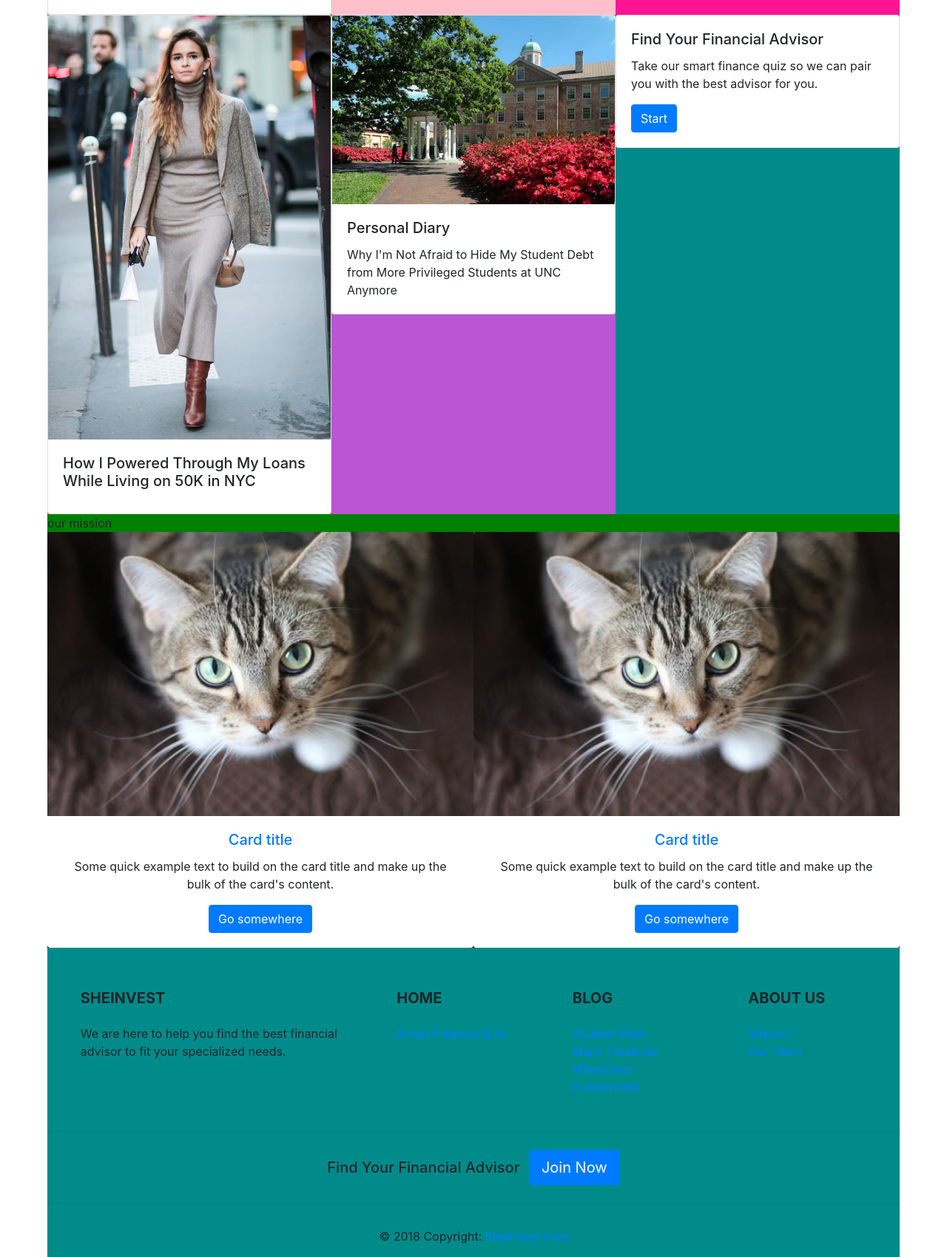
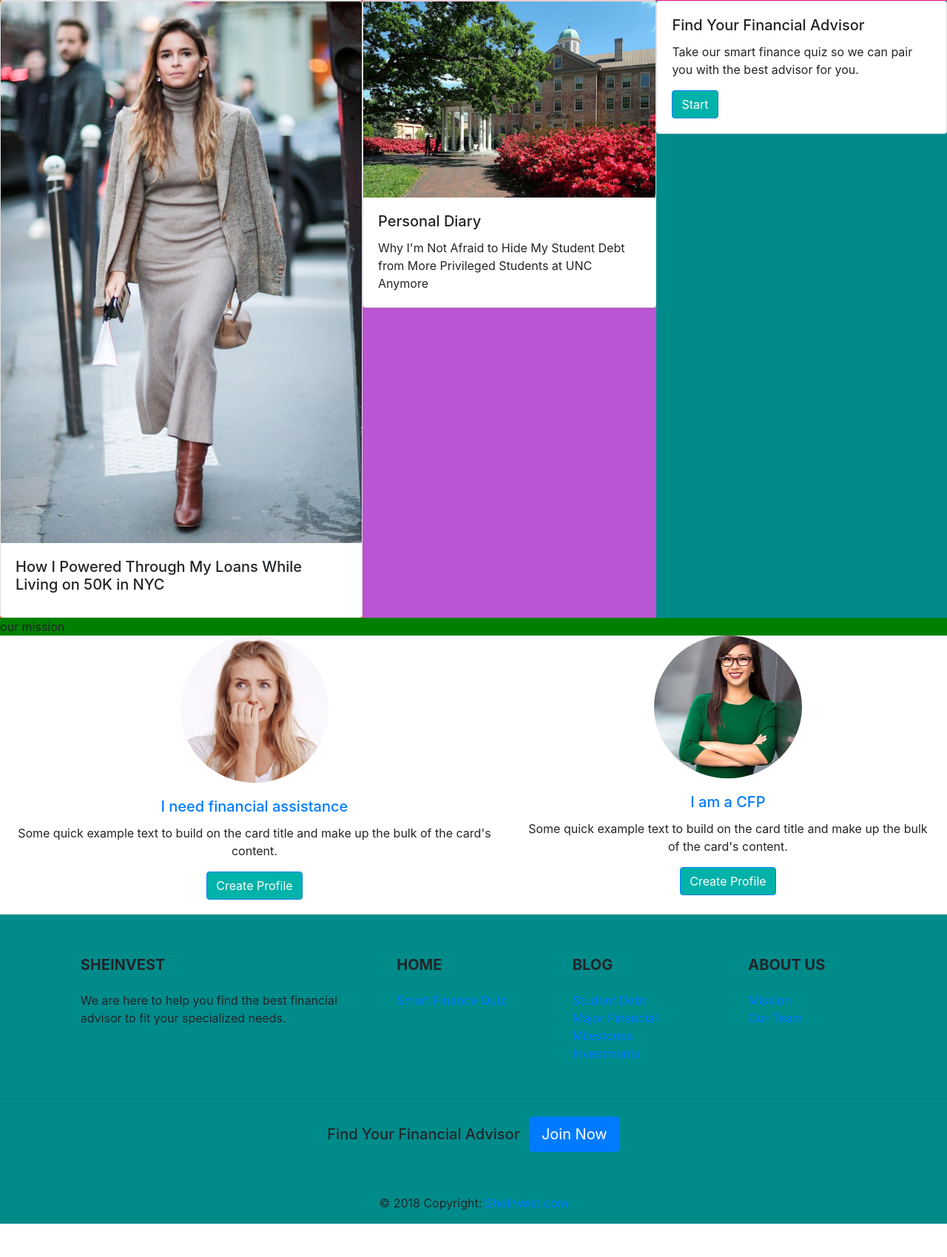
Before and after one commit to sprernasharma/SheInvest, a PHP site: page /index.html in a window 1280 px wide. Shown: the part 1055-2754 px from the top of the page at 74% size. After the commit the page ends 2709 px from the top, so only its background shows below. Run offline with PHP 8.4, Linux system fonts and the light colour scheme.

Commit message:
modified header

```diff
--- a/homepage.css
+++ b/homepage.css
@@ -11,7 +11,16 @@
 
       #header {
         grid-area: header;
-        background-color:brown;
+      }
+
+      #joinnowbutton
+      {
+        background-color:#C9E3DB;
+        margin: 0px 20px;
+
+}
+      button#Login{
+        margin: 0px;
       }
 
     .list-inline-item {
@@ -58,16 +67,33 @@
 
       #ten {
         grid-area: ten;
-        background-color:black;
+
       }
+      #ten .card-img-top {
+        border-radius:50%;
+        width: 200px;
+        margin: 0 auto;
+
+      }
+
+      #eleven .card-img-top {
+        border-radius:50%;
+        width: 200px;
+        margin: 0 auto;
+
+
+      }
+
       #ten .card, #eleven .card
       {
         border: 0;
         text-align: center;
+
       }
+
       #eleven {
         grid-area: eleven;
-        background-color:red;
+
       }
 
       #footer {
@@ -86,7 +112,7 @@
 
       @media only screen and (min-width: 1241px) {
         #grid {
-          grid-template-columns: repeat(6, 15%);
+          grid-template-columns: repeat(6, 1/6);
           grid-template-rows: repeat(7, auto);
           grid-template-areas:
             "header   header   header   header   header   header"
@@ -110,7 +136,7 @@
 
 @media only screen and (max-width: 1240px) {
         #grid {
-          grid-template-columns: repeat(6, 15%);
+          grid-template-columns: repeat(6, 1/6);
           grid-template-rows: repeat(7, auto);
           grid-template-areas:
             "header   header   header   header   header   header"
@@ -133,7 +159,7 @@
 
       @media only screen and (max-width: 975px) {
         #grid {
-          grid-template-columns: repeat(4, 22.5%);
+          grid-template-columns: repeat(4, 25%);
           grid-template-rows: repeat(8, auto);
           grid-template-areas:
             "header   header   header   header"
@@ -149,11 +175,27 @@
         #one {
         padding: 40px;
       }
+      #joinnowbutton
+      { font-size:12px;
+        margin: 0 5px;
       }
+
+      #Login{
+        font-size: 12px;
+        padding: 10px 15px;
+        margin:0 5px;
+
+      }
+      }
+
+
+    a.btn.btn-primary{
+      background-color:#00b2a9;
+    }
 
       @media only screen and (max-width: 655px) {
         #grid {
-          grid-template-columns: repeat(2, 45%);
+          grid-template-columns: repeat(2, 50%);
           grid-template-rows: repeat(12, auto);
           grid-template-areas:
             "header   header"
--- a/index.html
+++ b/index.html
@@ -18,8 +18,8 @@ input[type=text], input[type=password] {
 }
 
 /* Set a style for all buttons */
-#joinnow {
-    background-color: darkblue;
+#Login {
+    background-color: #00B289;
     color: white;
     padding: 14px 20px;
     margin: 8px 0;
@@ -29,7 +29,7 @@ input[type=text], input[type=password] {
     width: 50%;
 }
 
-#joinnow:hover {
+#Login:hover {
     opacity: 0.8;
 }
 
@@ -38,6 +38,7 @@ input[type=text], input[type=password] {
     width: auto;
     padding: 10px 18px;
     background-color: #f44336;
+    border-radius:5px;
 }
 
 /* Center the image and position the close button */
@@ -71,8 +72,7 @@ span.psw {
     margin: 50px auto;
     height: 100%; /* Full height */
     overflow: auto; /* Enable scroll if needed */
-    background-color:#00B289;
-    opacity: 0.9;
+    background-color:#C9E3DB;
     /*background-color: rgb(0,0,0); /* Fallback color */
     /*background-color: rgba(0,0,0,0.8); /* Black w/ opacity */
     padding-top: 60px;
@@ -128,7 +128,7 @@ span.psw {
             <div id="header" class="sticky-top">
 
                 <nav class="navbar navbar-expand-md navbar-dark bg-dark">
-                  <a class="navbar-brand" href="#">SheInvest</a>
+                  <a class="navbar-brand" href="index.html">SheInvest</a>
 
                     <button class="navbar-toggler" type="button" data-toggle="collapse" data-target="#navbarSupportedContent" aria-controls="navbarSupportedContent" aria-expanded="false" aria-label="Toggle navigation">
                     <span class="navbar-toggler-icon"></span>
@@ -153,7 +153,12 @@ span.psw {
                     <form class="form-inline my-2 my-lg-0">
                       <input class="form-control mr-sm-2" type="search" placeholder="Search" aria-label="Search">
 
-                       <button id="joinnow" onclick="document.getElementById('id01').style.display='block'" style="width:auto;">Join Now</button>
+                    <button type="button" id="joinnowbutton" class="btn btn-primary btn-lg"><a href="quiz.html">Join Now</a></button>
+
+                       <button id="Login" onclick="document.getElementById('id01').style.display='block'" style="width:auto;">Login</button>
+
+
+
 
 <div id="id01" class="modal">
 
@@ -169,9 +174,8 @@ span.psw {
 
       <label for="psw"><b>Password</b></label>
       <input type="password" placeholder="Enter Password" name="psw" required>
-       <p>
-      <button type="submit" id="signup">Sign Up For Free</button></p>
-
+      <p><a href="#">Sign up for free</a></p>
+      <button type="button" class="btn btn-info">Login</button>
       <label>
         <input type="checkbox" checked="checked" name="remember"> Remember me
       </label>
@@ -253,21 +257,21 @@ span.psw {
             <div id="nine">our mission</div>
             <div id="ten">
             	<div class="card">
-                    <img class="card-img-top" src="kittie.jpg" alt="Card image cap">
+                    <img class="card-img-top" src="worried.png" alt="I am looking for help">
                         <div class="card-body">
-                        <h5 class="card-title"><a href="https://www.youtube.com/watch?v=w8U6VI_51Bg" target="_blank">Card title</a></h5>
+                        <h5 class="card-title"><a href="https://www.youtube.com/watch?v=w8U6VI_51Bg" target="_blank">I need financial assistance</a></h5>
                          <p class="card-text">Some quick example text to build on the card title and make up the bulk of the card's content.</p>
-                            <a href="#" class="btn btn-primary">Go somewhere</a>
+                            <a href="#" class="btn btn-primary">Create Profile</a>
                          </div>
                 </div>
             </div>
             <div id="eleven">
             	<div class="card">
-                    <img class="card-img-top" src="kittie.jpg" alt="Card image cap">
+                    <img class="card-img-top" src="powerfulwomen.jpg" alt="I am here to help">
                         <div class="card-body">
-                        <h5 class="card-title"><a href="https://www.youtube.com/watch?v=w8U6VI_51Bg" target="_blank">Card title</a></h5>
+                        <h5 class="card-title"><a href="https://www.youtube.com/watch?v=w8U6VI_51Bg" target="_blank">I am a CFP</a></h5>
                          <p class="card-text">Some quick example text to build on the card title and make up the bulk of the card's content.</p>
-                            <a href="#" class="btn btn-primary">Go somewhere</a>
+                            <a href="#" class="btn btn-primary">Create Profile</a>
                          </div>
                 </div>
             </div>
```
Also changed, not shown: powerfulwomen.jpg (added), worried.png (added).
